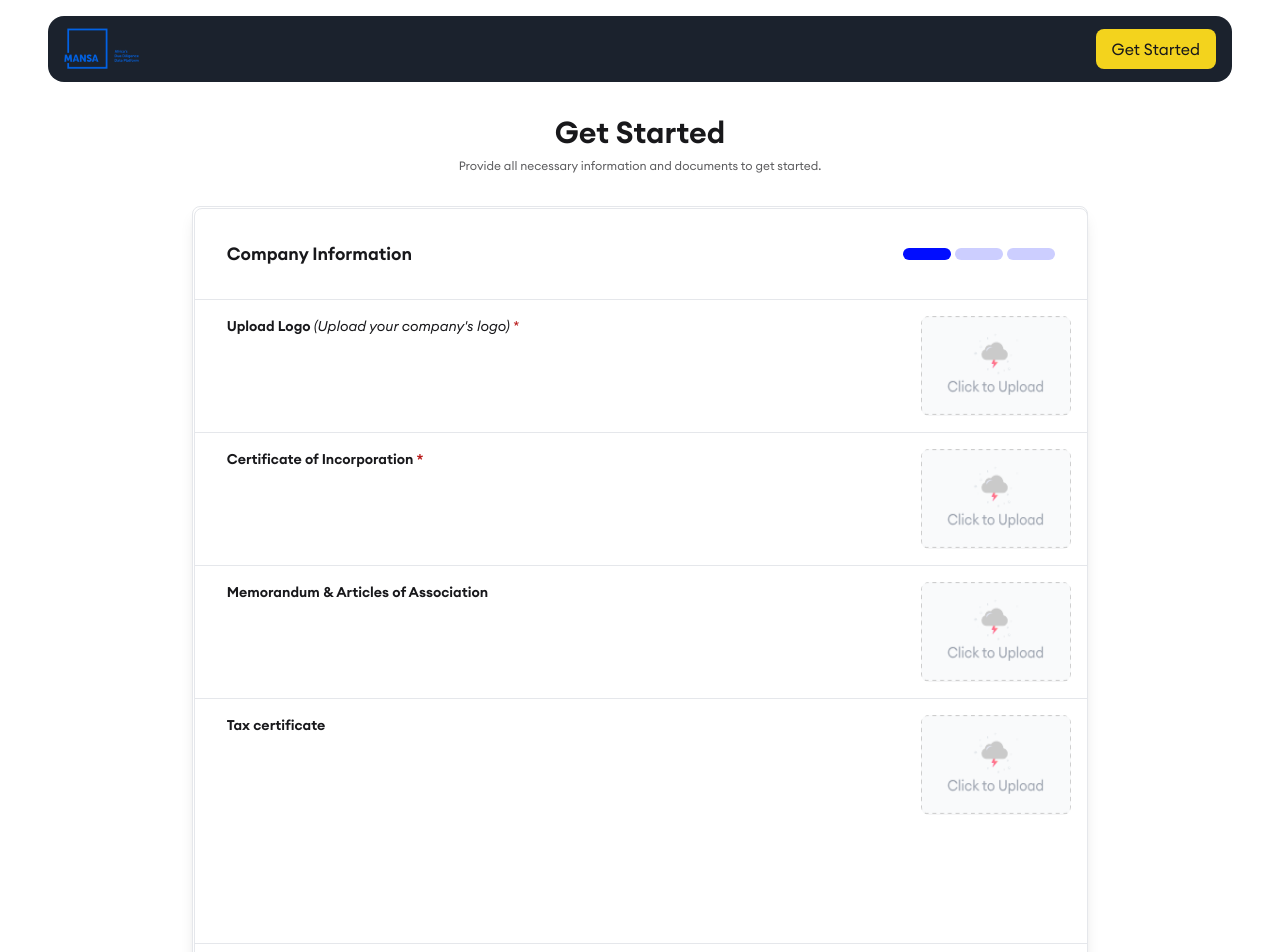
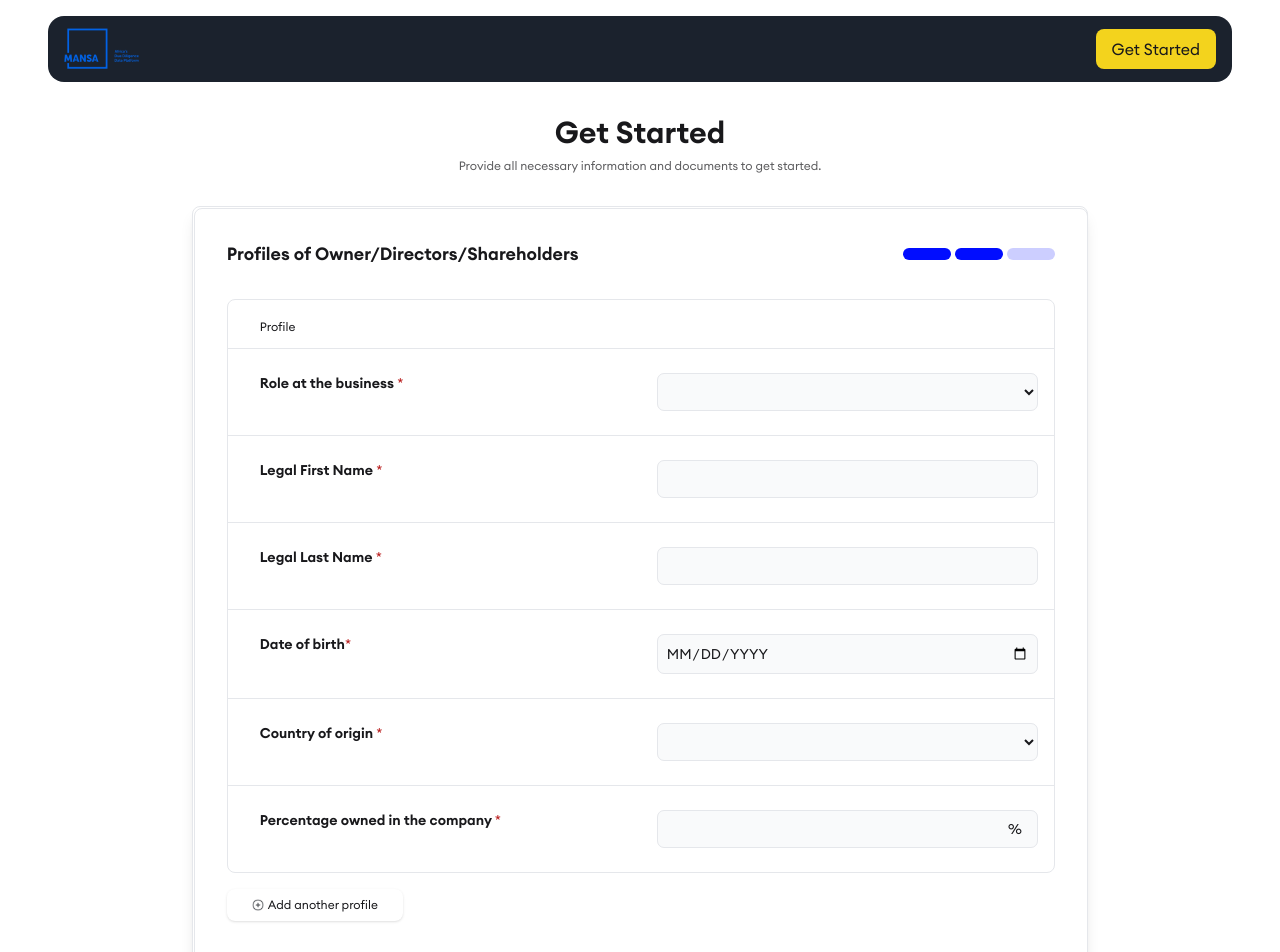
Before and after one commit to Gratis-digital-world/mansa-africa, a Next.js app: page /start in a window 1280 px wide. Shown: the top 952 px of the page. Built offline with nearby package versions, Linux system fonts and the light colour scheme.

Commit message:
up n save

```diff
--- a/components/GetStartedForm/NextButton.jsx
+++ b/components/GetStartedForm/NextButton.jsx
@@ -1,23 +1,28 @@
 "use client";
-import React, { useState } from "react";
+import React, { useEffect, useState } from "react";
 import PopupError from "../GetStartedForm/PopupError";
 
 function NextButton({ caption }) {
   //================================
-  // const theError = sessionStorage.getItem("validationError");
+  // let theError = sessionStorage.getItem("validationError");
 
   const [isPopupVisible, setPopupVisible] = useState(false);
 
   const handleShowPopup = () => {
-    // if (sessionStorage.getItem("validationError") !== "") setPopupVisible(true);
-    setPopupVisible(true);
+    if (sessionStorage.getItem("validationError") !== "") setPopupVisible(true);
+    // setPopupVisible(true);
   };
 
   const handleClosePopup = () => {
-    // sessionStorage.setItem("validationError", "");
+    sessionStorage.setItem("validationError", "");
     setPopupVisible(false);
   };
 
+  useEffect(() => {
+    // let theError = sessionStorage.getItem("validationError");
+    // const theError =
+    sessionStorage.getItem("validationError");
+  }, []);
   //================================
 
   return (
@@ -26,14 +31,14 @@ function NextButton({ caption }) {
         data-next
         className="bg-[#010DFF] rounded-lg text-white  w-1/2 p-2 py-4 mt-6"
         type="button"
-        // onClick={handleShowPopup}
+        onClick={handleShowPopup}
       >
         {caption}
       </button>
 
       {isPopupVisible && (
         <PopupError
-          message={theError} //"Custom error message goes here."
+          message={sessionStorage.getItem("validationError")} //"Custom error message goes here."
           onClose={handleClosePopup}
         />
       )}
--- a/components/GetStartedForm/Stage1.jsx
+++ b/components/GetStartedForm/Stage1.jsx
@@ -11,7 +11,7 @@ function Stage1() {
   return (
     <div
       data-step
-      className="active app-form w-full m-[0.05rem] rounded-lg border-[0.025rem] pb-4"
+      className=" app-form w-full m-[0.05rem] rounded-lg border-[0.025rem] pb-4"
     >
       <FormProgress1 />
 
--- a/components/GetStartedForm/Stage2.jsx
+++ b/components/GetStartedForm/Stage2.jsx
@@ -10,6 +10,7 @@ function Stage2() {
   const [p_profile_1, setPProfile1] = useState();
   const [p_profile_2, setPProfile2] = useState();
 
+  const [powned, setPOwned1] = useState();
   const handleProfile = () => {
     var x = document.getElementById("another-profile-2");
     var y = document.getElementById("another-profile-btn-2");
@@ -31,7 +32,7 @@ function Stage2() {
   return (
     <div
       data-step
-      className="app-form w-full m-[0.05rem] rounded-lg border-[0.025rem] pb-4"
+      className="active app-form w-full m-[0.05rem] rounded-lg border-[0.025rem] pb-4"
     >
       <FormProgress2 />
 
@@ -130,13 +131,18 @@ function Stage2() {
               <span className="text-red-700">*</span>
             </div>
             <div className="w-full pl-4 pt-4 items-end justify-end pr-4">
+              <div className="items-center justify-end flex">
                 <input
-                className="w-full"
-                type="text"
+                  className="w-full text-right pr-4"
+                  type="number"
                   name="percentage_owned_1"
                   id="percentage_owned_1"
+                  min={0}
+                  max={100}
                   placeholder=""
                 />
+                <p className="absolute text-right pr-4">%</p>
+              </div>
             </div>
           </div>
         </div>
@@ -250,13 +256,18 @@ function Stage2() {
                 <span className="text-red-700">*</span>
               </div>
               <div className="w-full pl-4 pt-4 items-end justify-end pr-4">
+                <div className="items-center justify-end flex">
                   <input
-                  className="w-full"
-                  type="text"
+                    className="w-full text-right pr-4"
+                    type="number"
                     name="percentage_owned_2"
                     id="percentage_owned_2"
+                    min={0}
+                    max={100}
                     placeholder=""
                   />
+                  <p className="absolute text-right pr-4">%</p>
+                </div>
               </div>
             </div>
 
```
Lines whose indentation alone changed are shown as unchanged.
